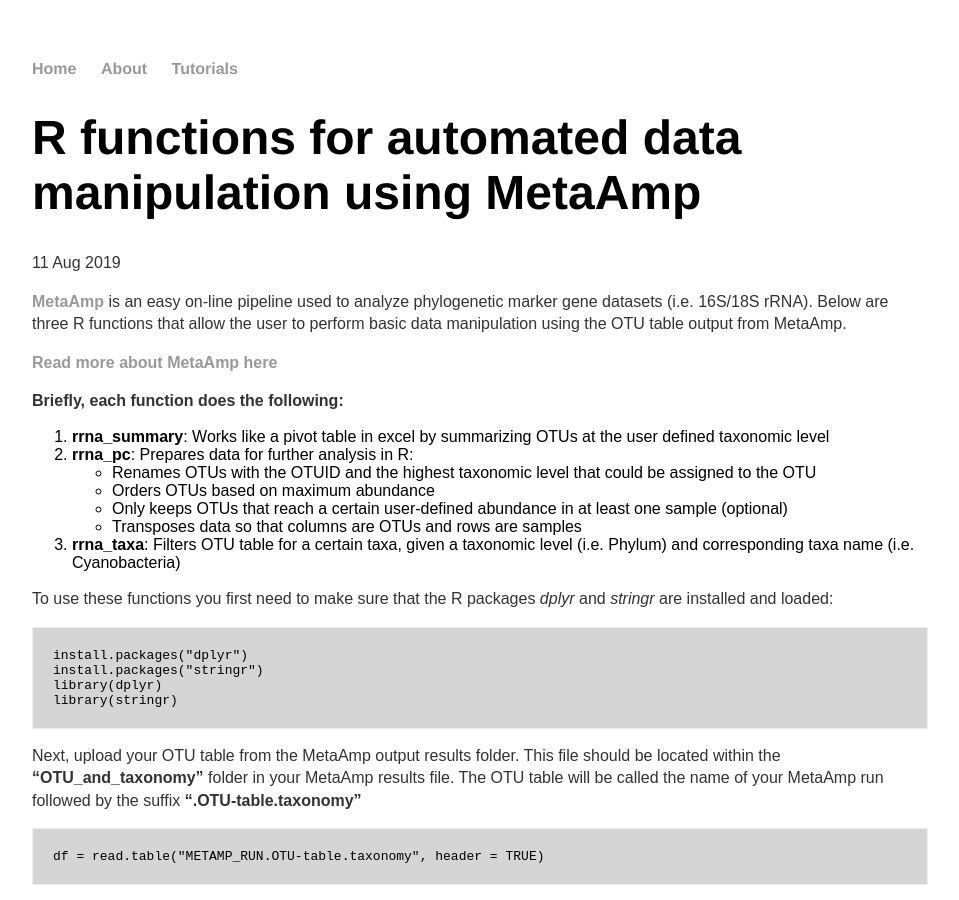
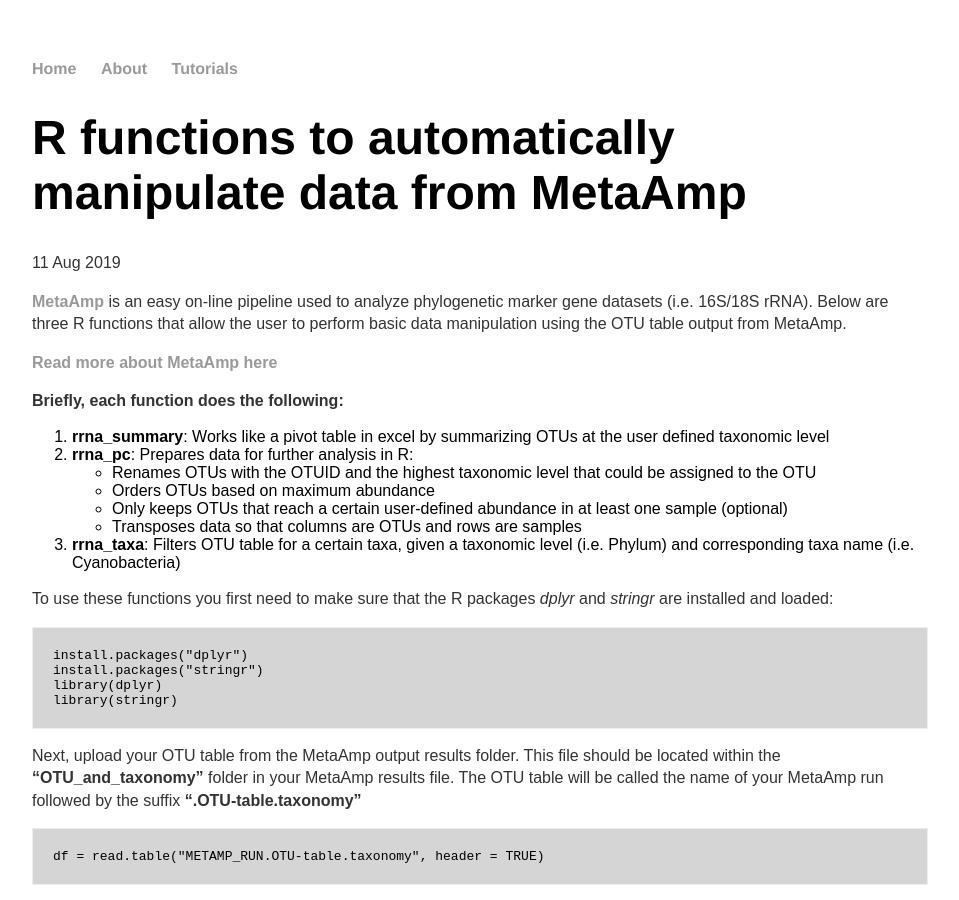
Before and after one commit to jkzorz/jkzorz.github.io, a Jekyll site: the page built from _posts/2019-08-12-metaamp-r-functions.md, in a window 1280 px wide and 900 px high. Shown: the whole window, without its empty margins (160-1119 px from the left). Built offline with Jekyll 4.4.1, drawn with Linux system fonts in a browser that asks for light colours.

Commit message:
Update 2019-08-12-metaamp-r-functions.md

```diff
--- a/_posts/2019-08-12-metaamp-r-functions.md
+++ b/_posts/2019-08-12-metaamp-r-functions.md
@@ -1,6 +1,6 @@
 ---
 layout: post
-title: "R functions for automated data manipulation using MetaAmp"
+title: "R functions to automatically manipulate data from MetaAmp"
 date: 2019-08-11
 ---
 
```
